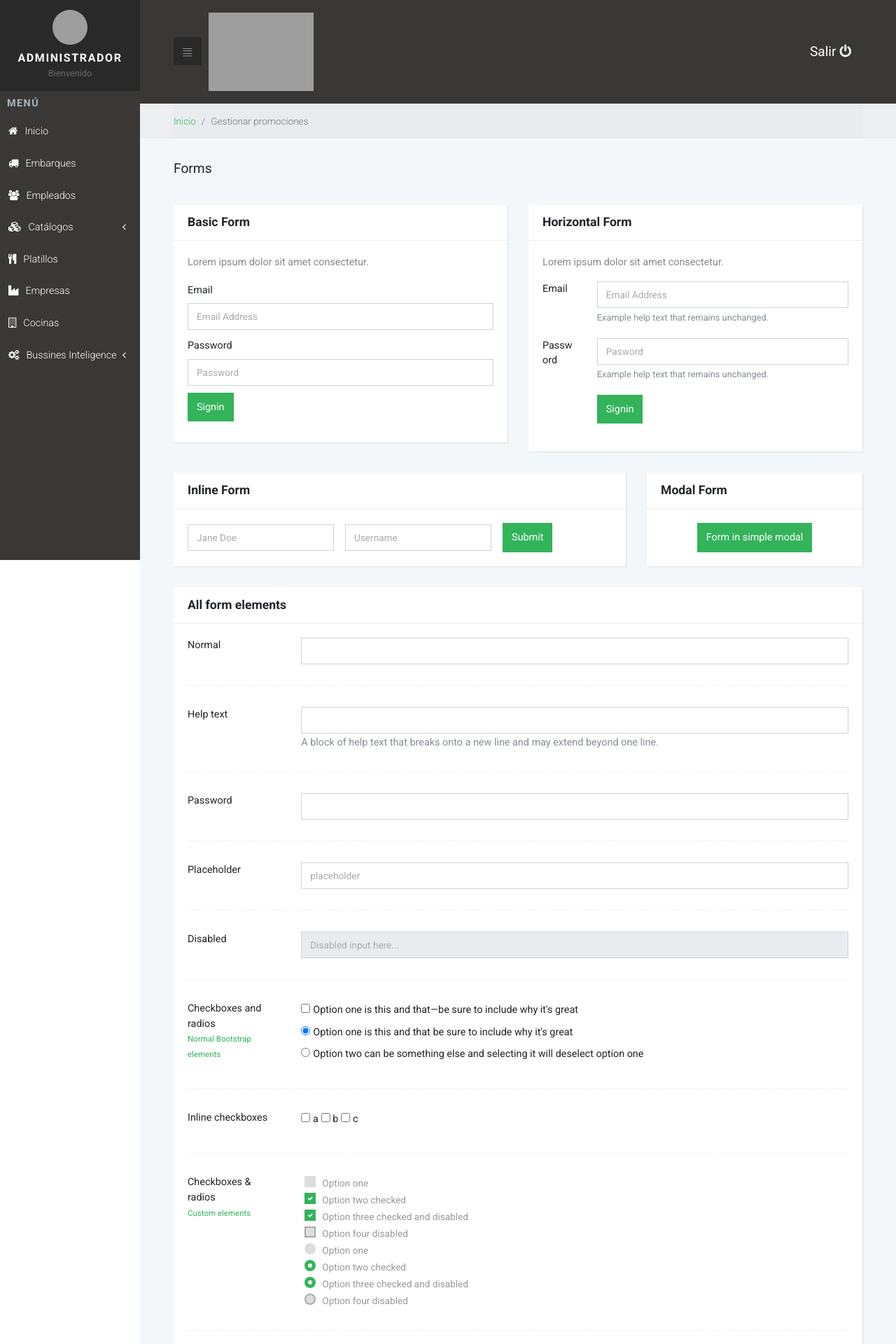
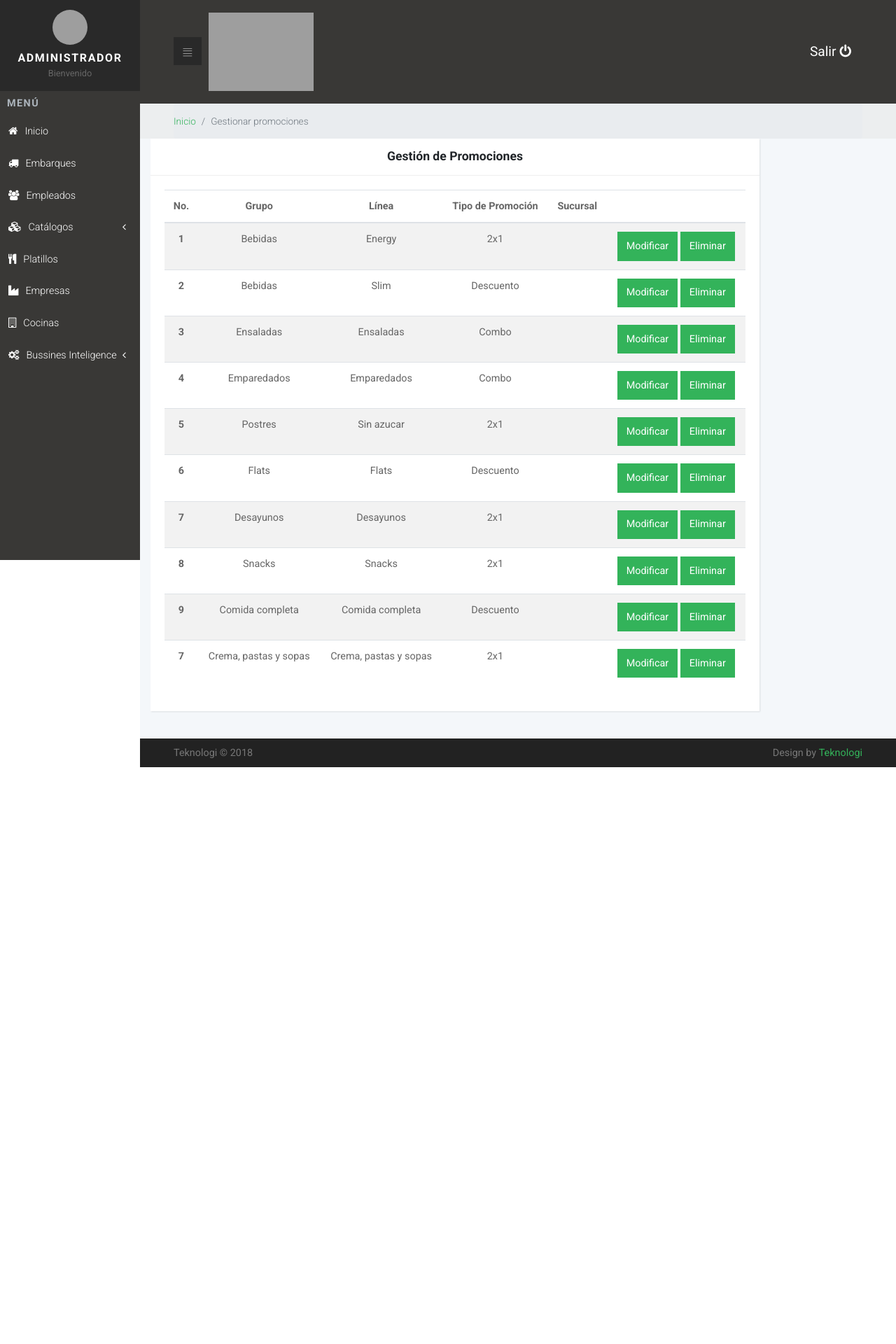
Before and after one commit to teknologimx/Samba_Smoothie, a PHP site: page /gestionpromo.html in a window 1280 px wide. Shown: the top 1920 px of the page at 70% size. After the commit the page ends 1096 px from the top, so only its background shows below. Run offline with PHP 8.4, Linux system fonts and the light colour scheme; grey boxes are pictures that could not be loaded.

Commit message:
commit cambio1.2

```diff
--- a/admin/css/style.default.css
+++ b/admin/css/style.default.css
@@ -116,6 +116,7 @@ h2 {
   margin-bottom: 30px;
   -webkit-box-shadow: 1px 1px 2px rgba(0, 0, 0, 0.1);
   box-shadow: 1px 1px 2px rgba(0, 0, 0, 0.1);
+  text-align: center;
 }
 
 .card-header h1,
--- a/admin/gestionpromo.html
+++ b/admin/gestionpromo.html
@@ -30,6 +30,7 @@
     <!-- Tweaks for older IEs--><!--[if lt IE 9]>
         <script src="https://oss.maxcdn.com/html5shiv/3.7.3/html5shiv.min.js"></script>
         <script src="https://oss.maxcdn.com/respond/1.4.2/respond.min.js"></script><![endif]-->
+      <script src="js/Script.js"></script>
   </head>
   <body>
     <!-- Side Navbar -->
@@ -159,10 +160,10 @@
           </ul>
         </div>
       </div>
-      <section class="forms">
-        <div class="container-fluid">
+      <!--<section class="forms">
+        <div class="container-fluid">-->
           <!-- Page Header-->
-          <header>
+          <!--<header>
             <h1 class="h3 display">Forms            </h1>
           </header>
           <div class="row">
@@ -247,8 +248,9 @@
                 </div>
                 <div class="card-body text-center">
                   <button type="button" data-toggle="modal" data-target="#myModal" class="btn btn-primary">Form in simple modal </button>
+-->
                   <!-- Modal-->
-                  <div id="myModal" tabindex="-1" role="dialog" aria-labelledby="exampleModalLabel" aria-hidden="true" class="modal fade text-left">
+                  <!--<div id="myModal" tabindex="-1" role="dialog" aria-labelledby="exampleModalLabel" aria-hidden="true" class="modal fade text-left">
                     <div role="document" class="modal-dialog">
                       <div class="modal-content">
                         <div class="modal-header">
@@ -574,6 +576,144 @@
           </div>
         </div>
       </section>
+-->
+        <div  class="col-lg-10">
+              <div class="card">
+                <div class="card-header">
+                  <h4>Gestión de Promociones</h4>
+                </div>
+                <div class="card-body">
+                  <div class="table-responsive">
+                    <table class="table table-striped">
+                      <thead>
+                        <tr>
+                          <th>No.</th>
+                          <th>Grupo</th>
+                          <th>Línea</th>
+                          <th>Tipo de Promoción</th>
+                          <th>Sucursal</th>
+                          <th></th>
+                        </tr>
+                      </thead>
+                      <tbody>
+                        <tr>
+                          <th scope="row">1</th>
+                          <td>Bebidas</td>
+                          <td>Energy</td>
+                          <td>2x1</td>
+                          <td></td>
+                          <td>
+                              <input type="button" id="modificar" value=" Modificar " class="btn btn-primary">
+                              <input type="button" id="eliminar" value=" Eliminar " class="btn btn-primary">
+                          </td>
+                        </tr>
+                        <tr>
+                          <th scope="row">2</th>
+                          <td>Bebidas</td>
+                          <td>Slim</td>
+                          <td>Descuento</td>
+                          <td></td>
+                          <td>
+                              <input type="button" id="modificar" value=" Modificar " class="btn btn-primary">
+                              <input type="button" id="eliminar" value=" Eliminar " class="btn btn-primary">
+                          </td>
+                        </tr>
+                        <tr>
+                            <th scope="row">3</th>
+                            <td>Ensaladas</td>
+                            <td>Ensaladas</td>
+                            <td>Combo</td>
+                            <td></td>
+                            <td>
+                                <input type="button" id="modificar" value=" Modificar " class="btn btn-primary">
+                                <input type="button" id="eliminar" value=" Eliminar " class="btn btn-primary">
+                            </td>
+                        </tr>
+                        <tr>
+                            <th scope="row">4</th>
+                            <td>Emparedados</td>
+                            <td>Emparedados</td>
+                            <td>Combo</td>
+                            <td></td>
+                            <td>
+                                <input type="button" id="modificar" value=" Modificar " class="btn btn-primary">
+                                <input type="button" id="eliminar" value=" Eliminar " class="btn btn-primary">
+                            </td>
+                        </tr>
+                        <tr>
+                            <th scope="row">5</th>
+                            <td>Postres</td>
+                            <td>Sin azucar</td>
+                            <td>2x1</td>
+                            <td></td>
+                            <td>
+                                <input type="button" id="modificar" value=" Modificar " class="btn btn-primary">
+                                <input type="button" id="eliminar" value=" Eliminar " class="btn btn-primary">
+                            </td>
+                        </tr>
+                        <tr>
+                            <th scope="row">6</th>
+                            <td>Flats</td>
+                            <td>Flats</td>
+                            <td>Descuento</td>
+                            <td></td>
+                            <td>
+                                <input type="button" id="modificar" value=" Modificar " class="btn btn-primary">
+                                <input type="button" id="eliminar" value=" Eliminar " class="btn btn-primary">
+                            </td>
+                        </tr>
+                        <tr>
+                            <th scope="row">7</th>
+                            <td>Desayunos</td>
+                            <td>Desayunos</td>
+                            <td>2x1</td>
+                            <td></td>
+                            <td>
+                                <input type="button" id="modificar" value=" Modificar " class="btn btn-primary">
+                                <input type="button" id="eliminar" value=" Eliminar " class="btn btn-primary">
+                            </td>
+                        </tr>
+                        <tr>
+                            <th scope="row">8</th>
+                            <td>Snacks</td>
+                            <td>Snacks</td>
+                            <td>2x1</td>
+                            <td></td>
+                            <td>
+                                <input type="button" id="modificar" value=" Modificar " class="btn btn-primary">
+                                <input type="button" id="eliminar" value=" Eliminar " class="btn btn-primary">
+                            </td>
+                        </tr>
+                        <tr>
+                            <th scope="row">9</th>
+                            <td>Comida completa</td>
+                            <td>Comida completa</td>
+                            <td>Descuento</td>
+                            <td></td>
+                            <td>
+                                <input type="button" id="modificar" value=" Modificar " class="btn btn-primary">
+                                <input type="button" id="eliminar" value=" Eliminar " class="btn btn-primary">
+                            </td>
+                        </tr>
+                        <tr>
+                            <th scope="row">7</th>
+                            <td>Crema, pastas y sopas</td>
+                            <td>Crema, pastas y sopas</td>
+                            <td>2x1</td>
+                            <td></td>
+                            <td>
+                                <input type="button" id="modificar" value=" Modificar " class="btn btn-primary">
+                                <input type="button" id="eliminar" value=" Eliminar " class="btn btn-primary">
+                            </td>
+                        </tr>
+                      </tbody>
+                    </table>
+                  </div>
+                </div>
+              </div>
+        </div>
+
+
       <footer class="main-footer">
         <div class="container-fluid">
           <div class="row">
```
